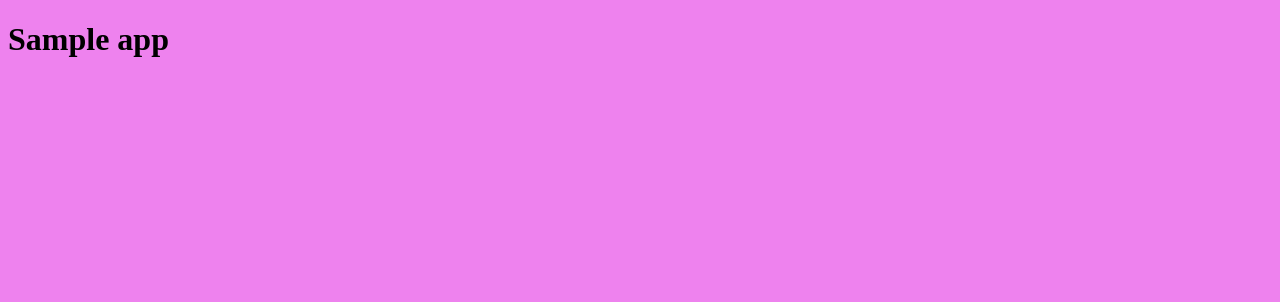
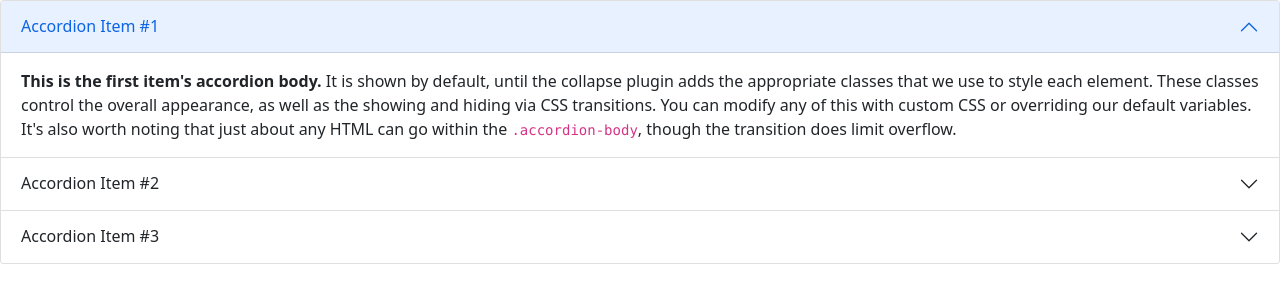
Before and after one commit to likithsai/personal-resume, a React (Create React App) app: page / in a window 1280 px wide. Shown: the top 302 px of the page. Built offline with nearby package versions, Linux system fonts and the light colour scheme.

Commit message:
Added bootstrap, jquery JS files

```diff
--- a/package.json
+++ b/package.json
@@ -7,6 +7,8 @@
     "@testing-library/jest-dom": "^5.16.4",
     "@testing-library/react": "^13.2.0",
     "@testing-library/user-event": "^13.5.0",
+    "bootstrap": "^5.1.3",
+    "jquery": "^3.6.0",
     "react": "^18.1.0",
     "react-dom": "^18.1.0",
     "react-scripts": "5.0.1",
--- a/src/App.js
+++ b/src/App.js
@@ -1,9 +1,48 @@
 import React from 'react';
 import './themes/Style.scss';
+import 'jquery/dist/jquery.min.js'
+import 'bootstrap/dist/js/bootstrap.min.js'
 
 const App = () => {
     return (
-        <h1>Sample app</h1>
+        <div class="accordion" id="accordionExample">
+  <div class="accordion-item">
+    <h2 class="accordion-header" id="headingOne">
+      <button class="accordion-button" type="button" data-bs-toggle="collapse" data-bs-target="#collapseOne" aria-expanded="true" aria-controls="collapseOne">
+        Accordion Item #1
+      </button>
+    </h2>
+    <div id="collapseOne" class="accordion-collapse collapse show" aria-labelledby="headingOne" data-bs-parent="#accordionExample">
+      <div class="accordion-body">
+        <strong>This is the first item's accordion body.</strong> It is shown by default, until the collapse plugin adds the appropriate classes that we use to style each element. These classes control the overall appearance, as well as the showing and hiding via CSS transitions. You can modify any of this with custom CSS or overriding our default variables. It's also worth noting that just about any HTML can go within the <code>.accordion-body</code>, though the transition does limit overflow.
+      </div>
+    </div>
+  </div>
+  <div class="accordion-item">
+    <h2 class="accordion-header" id="headingTwo">
+      <button class="accordion-button collapsed" type="button" data-bs-toggle="collapse" data-bs-target="#collapseTwo" aria-expanded="false" aria-controls="collapseTwo">
+        Accordion Item #2
+      </button>
+    </h2>
+    <div id="collapseTwo" class="accordion-collapse collapse" aria-labelledby="headingTwo" data-bs-parent="#accordionExample">
+      <div class="accordion-body">
+        <strong>This is the second item's accordion body.</strong> It is hidden by default, until the collapse plugin adds the appropriate classes that we use to style each element. These classes control the overall appearance, as well as the showing and hiding via CSS transitions. You can modify any of this with custom CSS or overriding our default variables. It's also worth noting that just about any HTML can go within the <code>.accordion-body</code>, though the transition does limit overflow.
+      </div>
+    </div>
+  </div>
+  <div class="accordion-item">
+    <h2 class="accordion-header" id="headingThree">
+      <button class="accordion-button collapsed" type="button" data-bs-toggle="collapse" data-bs-target="#collapseThree" aria-expanded="false" aria-controls="collapseThree">
+        Accordion Item #3
+      </button>
+    </h2>
+    <div id="collapseThree" class="accordion-collapse collapse" aria-labelledby="headingThree" data-bs-parent="#accordionExample">
+      <div class="accordion-body">
+        <strong>This is the third item's accordion body.</strong> It is hidden by default, until the collapse plugin adds the appropriate classes that we use to style each element. These classes control the overall appearance, as well as the showing and hiding via CSS transitions. You can modify any of this with custom CSS or overriding our default variables. It's also worth noting that just about any HTML can go within the <code>.accordion-body</code>, though the transition does limit overflow.
+      </div>
+    </div>
+  </div>
+</div>
     );
 }
 
--- a/src/themes/Style.scss
+++ b/src/themes/Style.scss
@@ -1,5 +1 @@
-$body-bg: violet;
-
-body {
-    background: $body-bg;
-}
+@import '~bootstrap/scss/bootstrap.scss';
```
Also changed, not shown: 1 other file (tests, documents, lock files or other folders).
